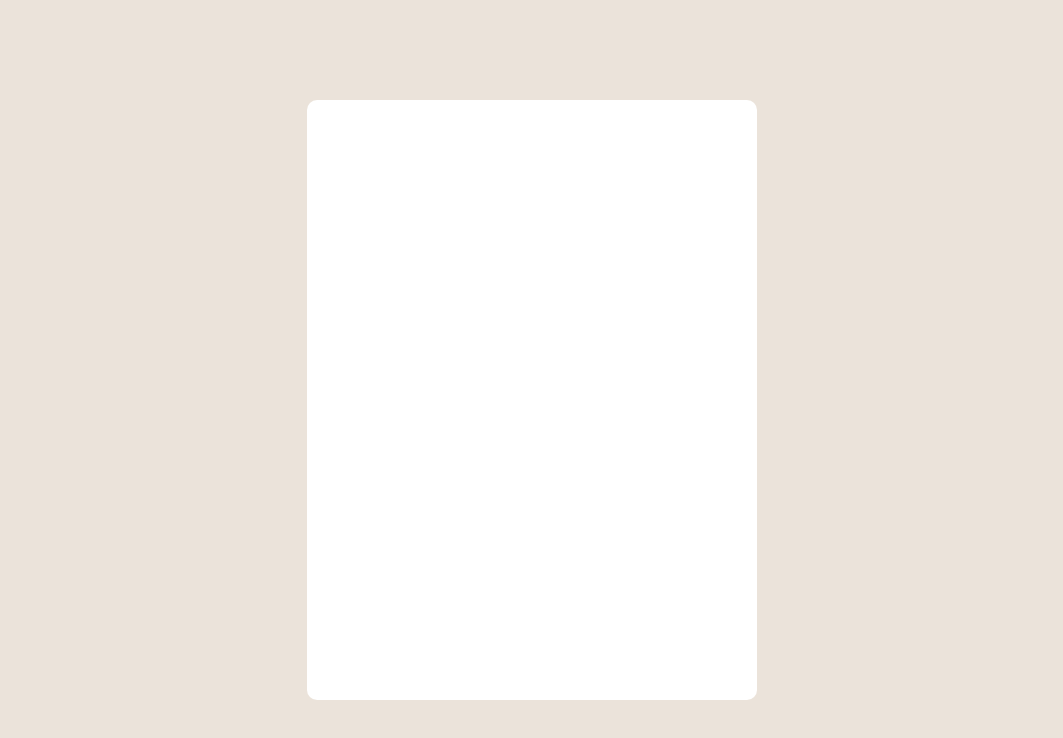
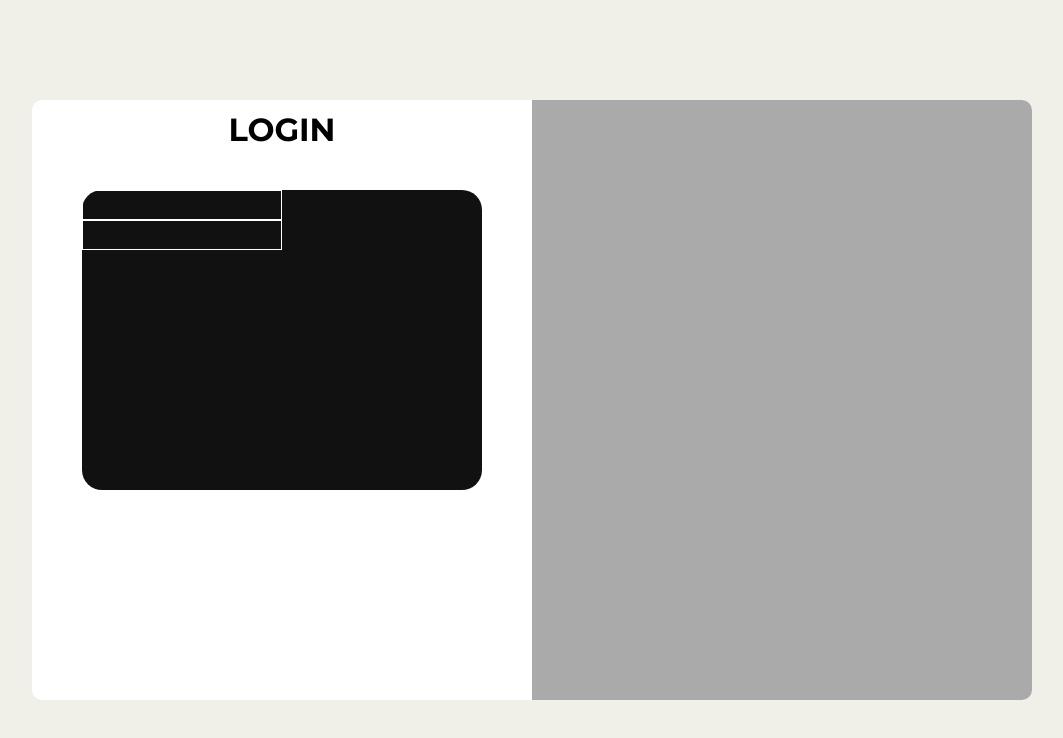
Before and after one commit to choitjddn0311/css_study, a plain HTML site: page login_form/login.html in a window 1280 px wide. Shown: the whole page, without its empty margins (108-1171 px from the left). Drawn offline with Linux system fonts and the light colour scheme.

Commit message:
feat : divide login and account area

```diff
--- a/login_form/login.css
+++ b/login_form/login.css
@@ -6,10 +6,10 @@
     font-family: 'Montserrat' , sans-serif;
 }
 body {
-    background: #ebe3da;
+    background: #f0f0e8;
 }
 form {
-    width: 450px;
+    width: 1000px;
     height: 600px;
     background: #fff;
     position: absolute;
@@ -17,4 +17,41 @@ form {
     left: 50%;
     transform: translate(-50% , -50%);
     border-radius: 10px;
+    display: flex;
 }
+.loginArea {
+    width: 50%;
+    height: 100%;
+    border-top-left-radius: 10px;
+    border-bottom-left-radius: 10px;
+    position: relative;
+}
+.accountArea {
+    width: 50%;
+    height: 100%;
+    background-color: #aaa;
+    border-top-right-radius: 10px;
+    border-bottom-right-radius: 10px;
+}
+.loginArea > h1 {
+    width: 100%;
+    height: 10%;
+    text-align: center;
+    line-height: 60px;
+}
+.infoArea {
+    width: 80%;
+    height: 50%;
+    background: #111;
+    border-radius: 20px;
+    position: absolute;
+    top: 40%;
+    left: 50%;
+    transform: translate(-50% , -50%);
+}
+.infoArea > input {
+    width: 200px;
+    height: 30px;
+    background: transparent;
+    border: 1px solid #fff;
+}
--- a/login_form/login.html
+++ b/login_form/login.html
@@ -8,7 +8,14 @@
 </head>
 <body>
     <form action="">
-
+        <div class="loginArea">
+            <h1>LOGIN</h1>
+            <div class="infoArea">
+                <input type="text">
+                <input type="password">
+            </div>
+        </div>
+        <div class="accountArea"></div>
     </form>
 </body>
 </html>
```
